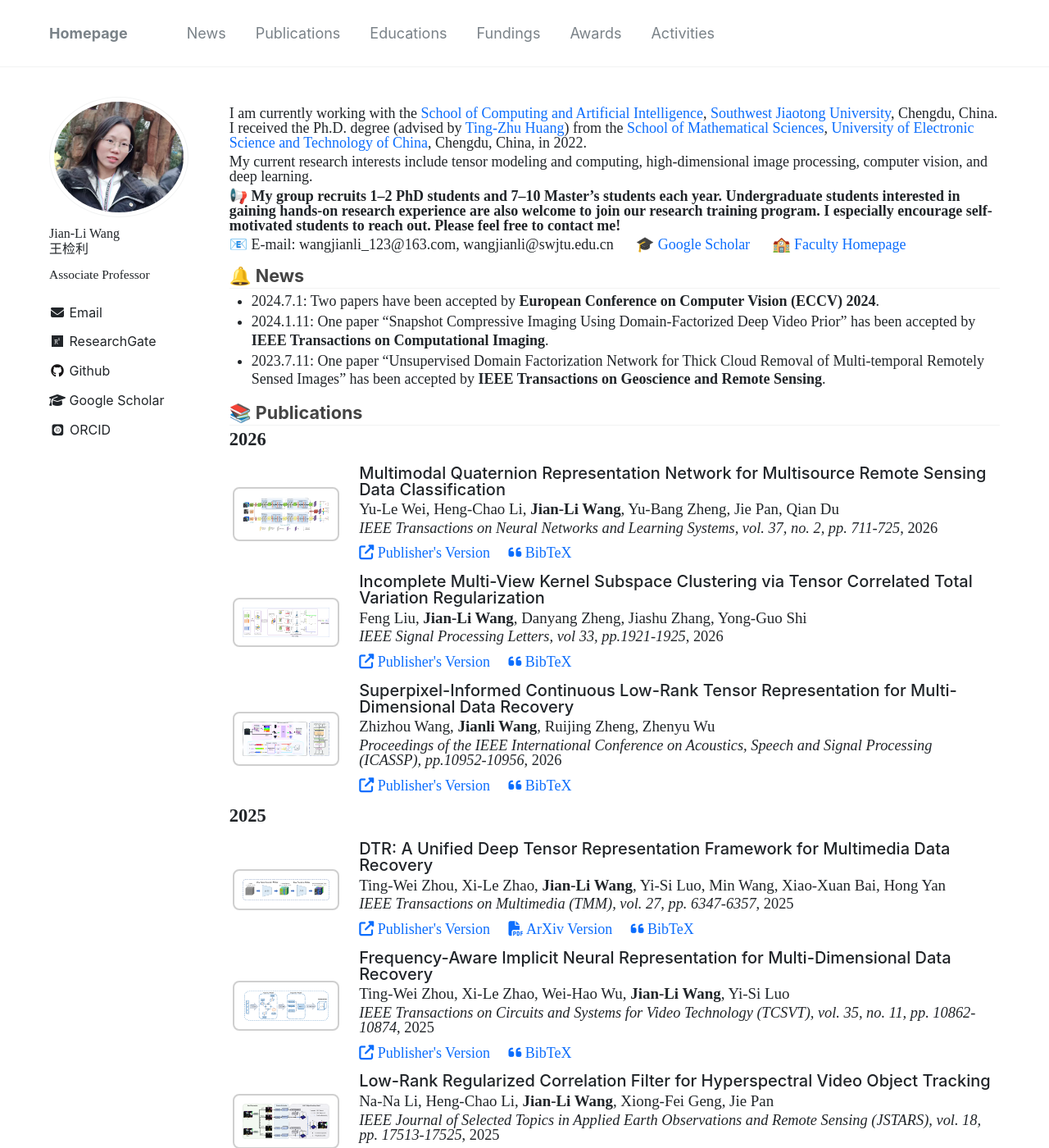
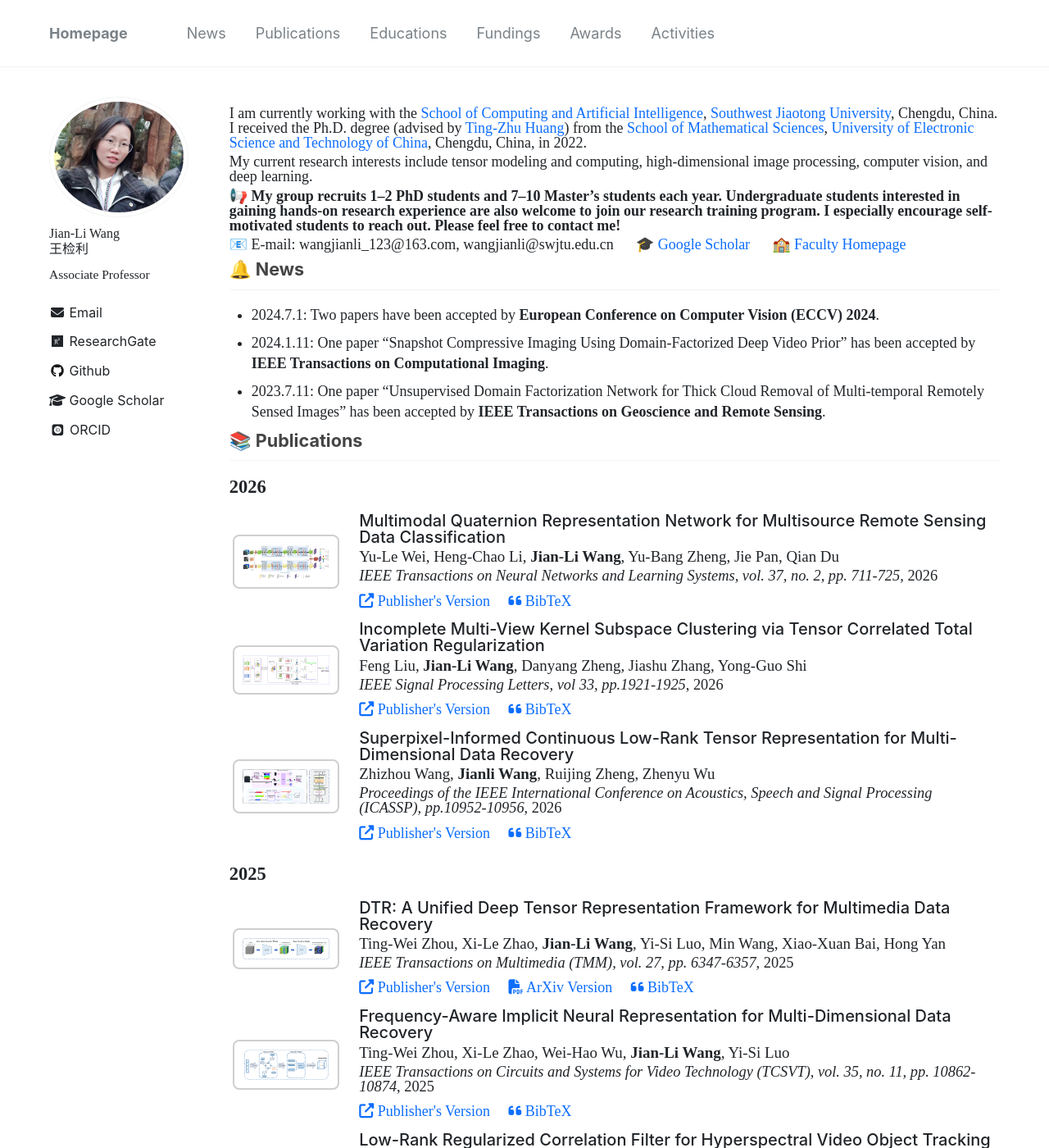
Before and after one commit to wangjianli123/wangjianli123.github.io, a Jekyll site: the page built from _pages/homepage.md, in a window 1280 px wide and 1400 px high. Shown: the whole window at 82% size. Built offline with Jekyll 4.4.1, drawn with Linux system fonts in a browser that asks for light colours; nearby versions of some CDN libraries; some web fonts are replaced; comment, search, counter and statistics services are not loaded.

Commit message:
Update main.scss

```diff
--- a/assets/css/main.scss
+++ b/assets/css/main.scss
@@ -212,23 +212,7 @@ html {
   }
 }
 
-/* News 列表整体 */
-#news ~ ul {
-  margin-top: 0.2em !important;
-  margin-bottom: 0.6em !important;
-}
 
-/* News 每一条之间的间距 */
-#news ~ ul li {
-  margin-bottom: 0.15em !important;
-  line-height: 1.25 !important;
-}
-
-/* News 列表中的段落 */
-#news ~ ul li p {
-  margin-top: 0 !important;
-  margin-bottom: 0 !important;
-}
 .pub-year {
   font-family: "Times New Roman", Times, serif !important;
   font-size: 1.25rem !important;
@@ -236,21 +220,3 @@ html {
   margin-top: 0.8em !important;
   margin-bottom: 0.5em !important;
 }
-/* 缩小二级标题下方空隙 */
-.page__content h2 {
-  margin-top: 0.8em !important;
-  margin-bottom: 0.15em !important;
-  padding-bottom: 0.05em !important;
-}
-
-/* 缩小标题下面横线与内容的距离 */
-.page__content h2 + ul,
-.page__content h2 + p,
-.page__content h2 + .pub-year {
-  margin-top: 0.1em !important;
-}
-
-/* 缩小 Publications 标题和年份之间距离 */
-.pub-year {
-  margin-top: 0.2em !important;
-}
```
